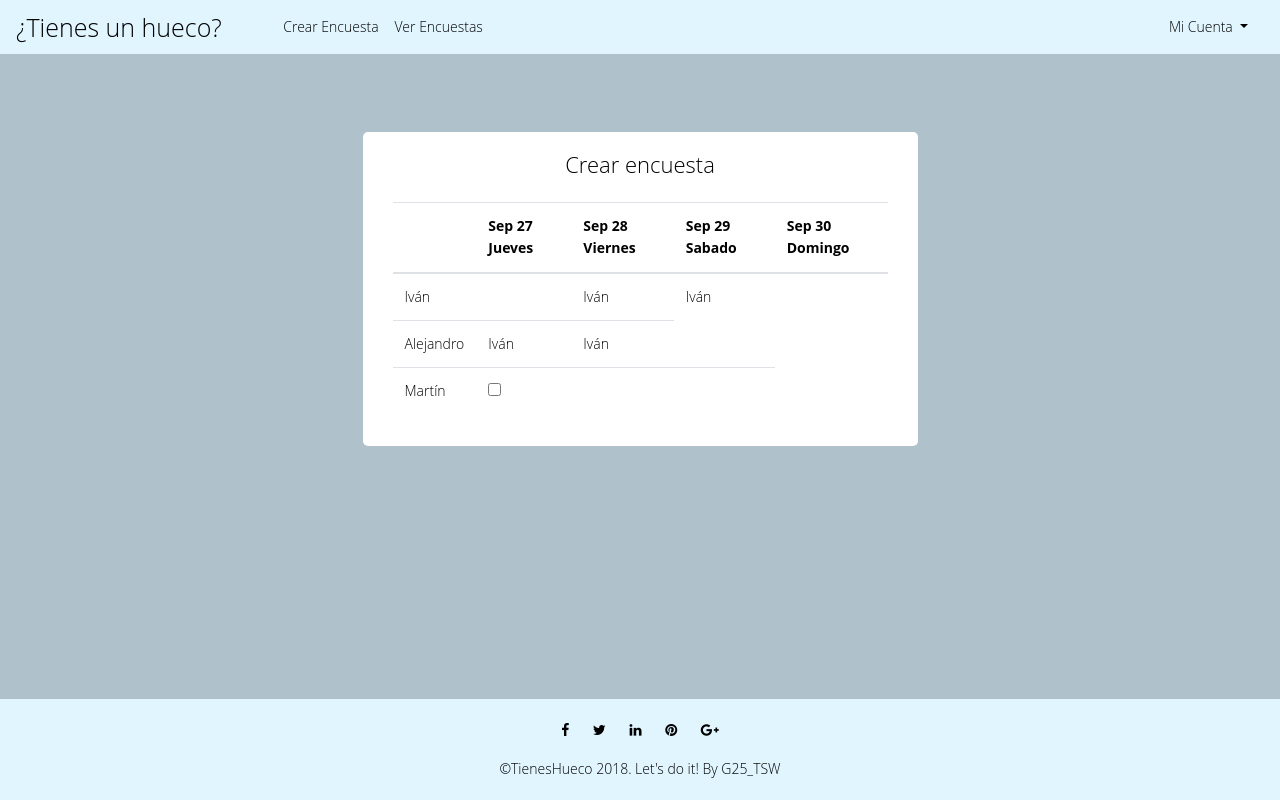
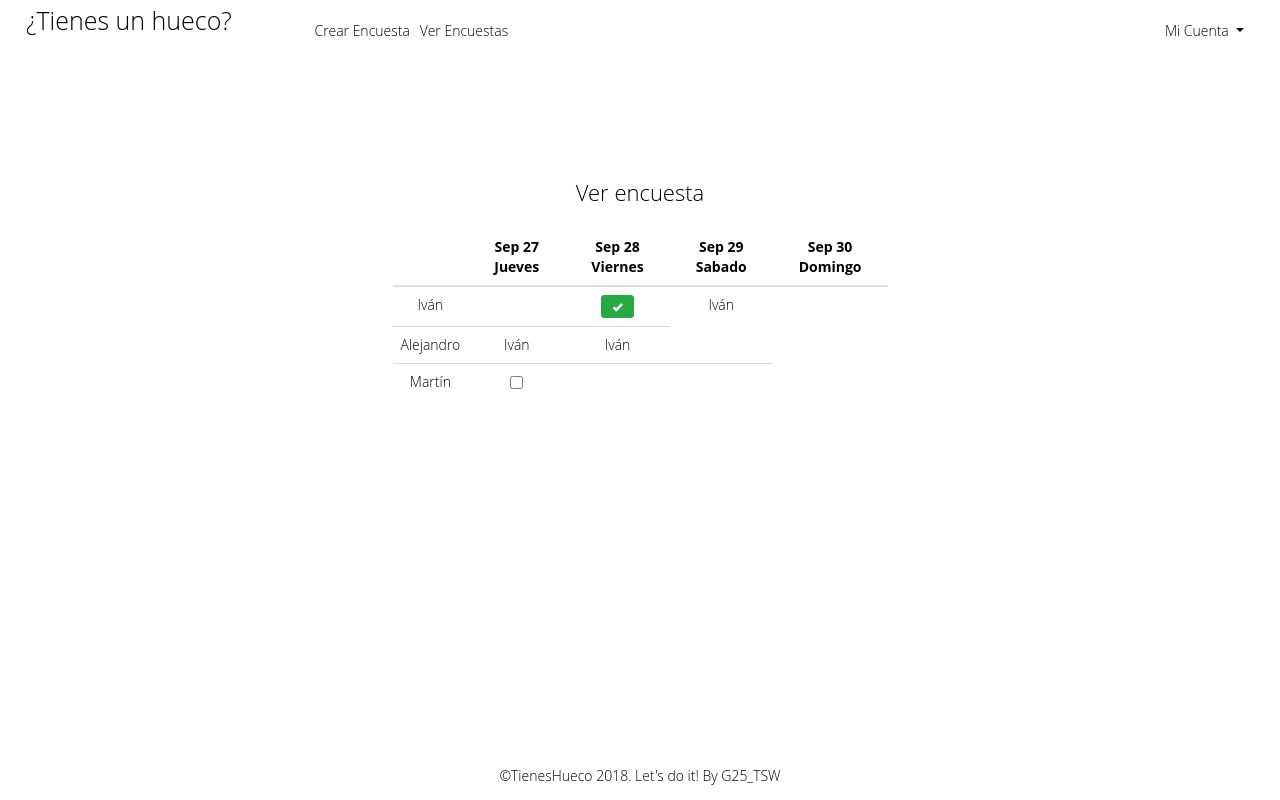
Before and after one commit to MrKapplan/TSW, a PHP site: page /verEncuesta.html in a window 1280 px wide. Run offline with PHP 8.4, Linux system fonts and the light colour scheme.

Commit message:
button
button

```diff
--- a/style.css
+++ b/style.css
@@ -6,16 +6,16 @@ body {
 	font-weight:300;
 	line-height:1.6em;
 	color:#000;
-	background-color:#afc2cb;
+	background-color:white;
 }
 
 
 .navbar {
-	background-color: #e1f5fe;
+	background-color: white;
 }
 
 .navbar-brand {
-	background-color: #e1f5fe;
+	background-color: white;
 	font-size: 25px;
 }
 
@@ -152,7 +152,7 @@ body {
 	margin: auto;
 	padding-top: 1.25rem;
 	padding-bottom: 1.25rem;
-    background-color: #e1f5fe;
+    background-color: white;
     color: #000;
     text-align: center;
 }
@@ -180,3 +180,14 @@ ul.social-network li a {
 .copyright a {
 	color:#000;
 }
+
+
+td {
+    text-align: center; /* center checkbox horizontally */
+    vertical-align: middle; /* center checkbox vertically */
+}
+
+.btn-lg {
+	text-align: center;
+	left: 0;
+}
--- a/verEncuesta.html
+++ b/verEncuesta.html
@@ -8,7 +8,7 @@
     <meta http-equiv="Content-Type" content="text/html; charset=UTF-8" />
 
     <!-- Fonts -->
-    <link rel="stylesheet" href="https://cdnjs.cloudflare.com/ajax/libs/font-awesome/4.7.0/css/font-awesome.min.css">
+    <link rel="stylesheet" href="https://maxcdn.bootstrapcdn.com/bootstrap/3.3.7/css/bootstrap.min.css">
 
     <!-- Bootstrap JavaScript -->
     <script src="https://code.jquery.com/jquery-3.3.1.slim.min.js" integrity="sha384-q8i/X+965DzO0rT7abK41JStQIAqVgRVzpbzo5smXKp4YfRvH+8abtTE1Pi6jizo"
@@ -62,10 +62,11 @@
         <div class="row center-row">
             <div class="col-lg-6 center-block">
                 <div id="subtitulo">
-                    Crear encuesta
+                    Ver encuesta
                 </div>
                 <div class="col-lg-12 center-block2">
-                    <table class="table">
+                    <table class="table text-center">
+
                         <thead>
                             <tr>
                                 <th scope="col"> </th>
@@ -79,7 +80,7 @@
                             <tr>
                                 <td>Iván</td>
                                 <td></td>
-                                <td>Iván</td>
+                                <td><button type="button" class="btn btn-success btn-lg"><span class="glyphicon glyphicon-ok"></span></button></td>
                                 <td>Iván</td>
                             </tr>
                             <tr>
```
